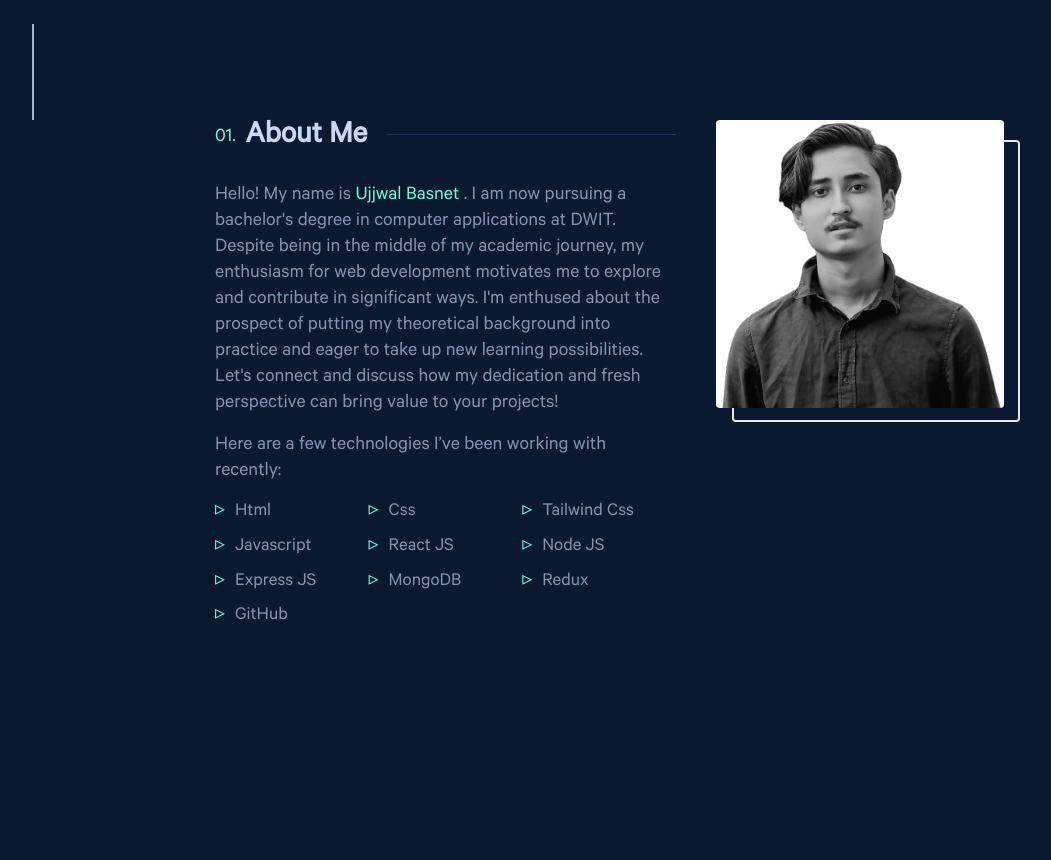
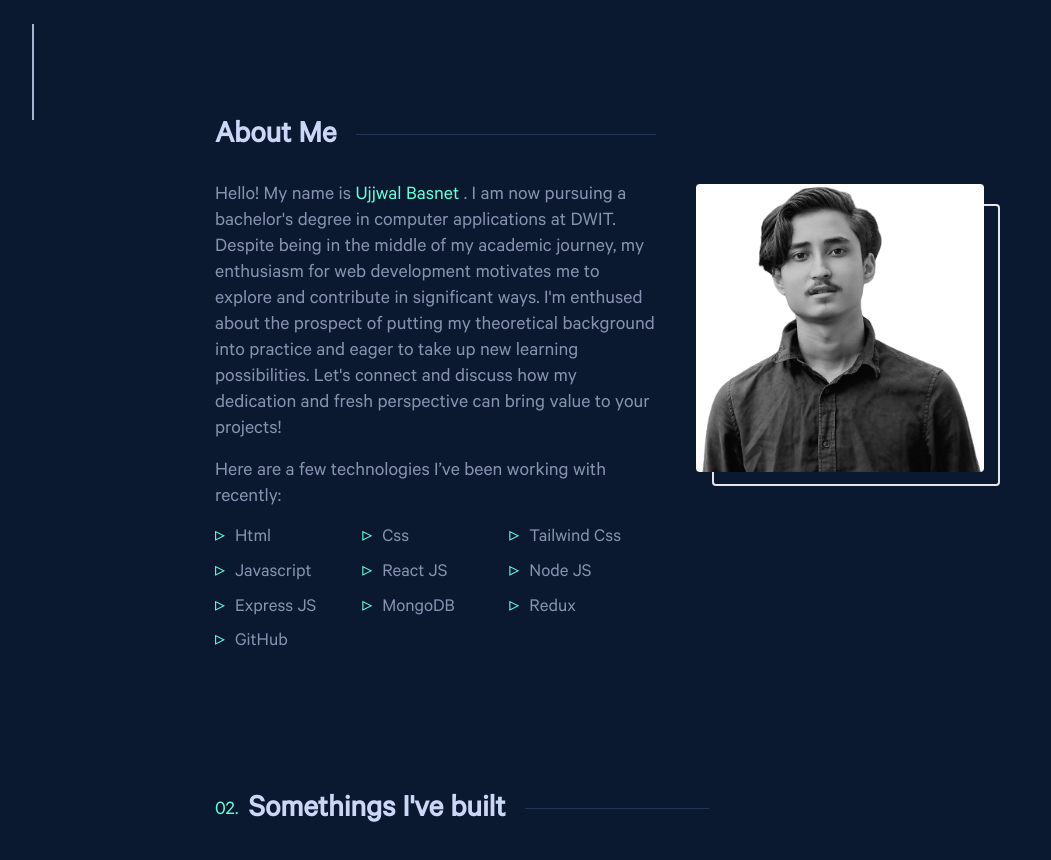
Before and after one commit to ujjwal-B7/v2-my-portfolio, a React (Create React App) app: page / in a window 1280 px wide. Shown: the part 680-1540 px from the top of the page, without its empty margins (41-1092 px from the left). Before the commit the page ends 1448 px from the top, so only its background shows below. Built offline with nearby package versions, Linux system fonts and the light colour scheme.

Commit message:
optimized

```diff
--- a/src/App.js
+++ b/src/App.js
@@ -1,12 +1,14 @@
 import Nav from "./components/Nav";
 import About from "./pages/About";
 import Home from "./pages/Home";
+import Work from "./pages/Work";
 function App() {
   return (
     <>
       <Nav />
       <Home />
       <About />
+      <Work />
     </>
   );
 }
--- a/src/index.css
+++ b/src/index.css
@@ -98,10 +98,8 @@ box-shadow:4px 5px 0 #64ffda;
   font-size: clamp(26px, 5vw, 32px);
   white-space: nowrap;
 }
-.numbered-heading::before {
-  position: relative;
-  counter-increment: section 1;
-  content: "0" counter(section) ".";
+.title-number{
+ margin-top: 0.25rem;
   margin-right: 10px;
   color: #64ffda;
   font-size: clamp(16px, 3vw,20px);
@@ -126,7 +124,6 @@ h1, h2, h3, h4, h5, h6 {
   position: relative;
   margin-bottom: 10px;
   padding-left: 20px;
-  font-size: 19px;
 }
 .skills li::before{
     content: "▹";
--- a/src/pages/About.js
+++ b/src/pages/About.js
@@ -2,7 +2,7 @@ import React from "react";
 const About = () => {
   return (
     <section className="mb-32 flex list-none justify-center items-center">
-      <section className="xl:w-[60%] lg:w-[70%] sm:w-[80%] w-full flex md:flex-row flex-col md:items-start items-center gap-10 lg:px-0 px-4">
+      <section className="xl:w-[60%] lg:w-[70%] md:w-[80%] w-full flex md:flex-row flex-col md:items-start items-center gap-10 lg:px-0 px-10 ">
         <div
           className="md:w-[60%] w-full md:px-0 space-y-4"
           data-aos="fade-right"
@@ -20,7 +20,7 @@ const About = () => {
             and fresh perspective can bring value to your projects!
           </p>
           <p>Here are a few technologies I’ve been working with recently:</p>
-          <ul className="skills grid grid-cols-3 max-w-[29rem]">
+          <ul className="skills grid grid-cols-3 max-w-[29rem] lg:text-[19px] text-[17px]">
             <li>Html</li>
             <li>Css</li>
             <li>Tailwind Css</li>
@@ -34,7 +34,7 @@ const About = () => {
           </ul>
         </div>
         <div
-          className=" profile-section relative lg:h-72 h-60"
+          className="md:mt-16 profile-section relative lg:h-72 h-60"
           data-aos="fade-up"
         >
           <div className="profile lg:w-72 w-60">
--- /dev/null
+++ b/src/pages/Work.js
@@ -0,0 +1,38 @@
+import React from "react";
+
+const projects = [
+  {
+    image: "./images/aaryans-fitness.jpg",
+    name: "Aaryan's Fitness",
+    description:
+      "Lorem ipsum dolor sit amet consectetur adipisicing elit. Modi, voluptate a vero enim consectetur veniam. Neque rem laboriosam provident facilis.",
+    techstack: ["React", "Tailwindcss"],
+  },
+  {
+    image: "./images/demoTemplate.png",
+    name: "Aaryan's Fitness",
+    description:
+      "Lorem ipsum dolor sit amet consectetur adipisicing elit. Modi, voluptate a vero enim consectetur veniam. Neque rem laboriosam provident facilis.",
+    techstack: ["React", "Tailwindcss"],
+  },
+];
+
+const Work = () => {
+  return (
+    <section className="mb-32 flex list-none justify-center items-center">
+      <section className="xl:w-[60%] lg:w-[70%] sm:w-[80%] w-full flex md:flex-row flex-col md:items-start items-center gap-10 lg:px-0 px-4">
+        <div
+          className="md:w-[60%] w-full md:px-0 space-y-4"
+          data-aos="fade-right"
+        >
+          <div className="flex">
+            <span className=" title-number">02.</span>
+            <h2 className="mb-7 numbered-heading">Somethings I've built</h2>
+          </div>
+        </div>
+      </section>
+    </section>
+  );
+};
+
+export default Work;
```
Also changed, not shown: public/images/aaryans-fitness.jpg (added), public/images/demoTemplate.png (added).
